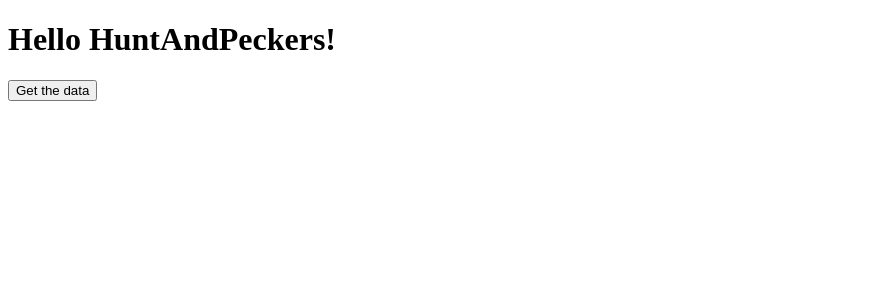
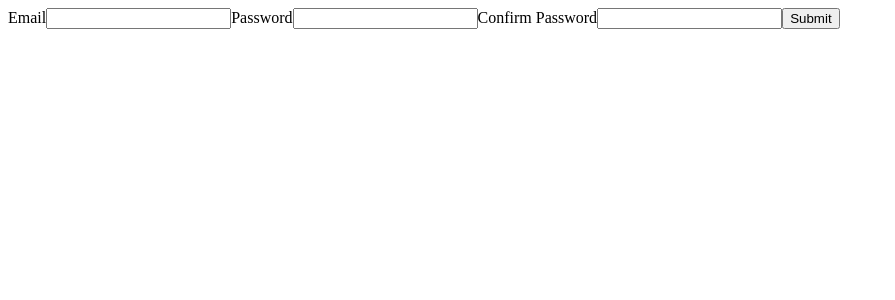
Before and after one commit to Clanhouse/project-autoapplynet, a React (Create React App) app in the folder frontend/: page /auth in a window 1280 px wide. Shown: the top 300 px of the page, without its empty margins (0-895 px from the left). Built offline with nearby package versions, Linux system fonts and the light colour scheme.

Commit message:
added react-formik and validation
added initial route /auth and simple form with validation

```diff
--- a/frontend/package.json
+++ b/frontend/package.json
@@ -5,6 +5,7 @@
   "dependencies": {
     "@reduxjs/toolkit": "^1.6.1",
     "axios": "^0.21.3",
+    "formik": "^2.2.9",
     "react": "^17.0.2",
     "react-dom": "^17.0.2",
     "react-redux": "^7.2.4",
@@ -20,6 +21,8 @@
     "@types/node": "^12.0.0",
     "@types/react": "^17.0.0",
     "@types/react-dom": "^17.0.0",
+    "@types/react-router-dom": "^5.1.8",
+    "@types/styled-components": "^5.1.14",
     "json-server": "^0.16.3",
     "react-scripts": "4.0.3",
     "typescript": "^4.1.2"
--- a/frontend/src/components/App/App.tsx
+++ b/frontend/src/components/App/App.tsx
@@ -1,7 +1,20 @@
 import Home from "../Home/Home";
+import Auth from "../Auth/Auth";
+import { BrowserRouter as Router, Switch, Route } from "react-router-dom";
 
 function App() {
-  return <Home />;
+  return (
+    <Router>
+      <Switch>
+        <Route path="/" exact>
+          <Home />
+        </Route>
+        <Route path="/auth" exact>
+          <Auth />
+        </Route>
+      </Switch>
+    </Router>
+  );
 }
 
 export default App;
--- /dev/null
+++ b/frontend/src/components/Auth/Auth.tsx
@@ -0,0 +1,65 @@
+import React from "react";
+import { useFormik } from "formik";
+import {validate} from "./validation"
+
+
+
+const Auth = () => {
+  const formik = useFormik({
+    initialValues: {
+      email: "",
+      password: "",
+      confirmPassword: "",
+    },
+    validate,
+    onSubmit: (values) => {
+      alert(JSON.stringify(values, null, 2));
+    },
+  });
+  return (
+    <form onSubmit={formik.handleSubmit}>
+      <label htmlFor="email">Email</label>
+      <input
+        id="email"
+        name="email"
+        type="email"
+        onChange={formik.handleChange}
+        onBlur={formik.handleBlur}
+        value={formik.values.email}
+      />
+      {formik.touched.email && formik.errors.email ? (
+        <div>{formik.errors.email}</div>
+      ) : null}
+
+      <label htmlFor="password">Password</label>
+      <input
+        id="password"
+        name="password"
+        type="password"
+        onChange={formik.handleChange}
+        onBlur={formik.handleBlur}
+        value={formik.values.password}
+      />
+      {formik.touched.password && formik.errors.password ? (
+        <div>{formik.errors.password}</div>
+      ) : null}
+
+      <label htmlFor="email">Confirm Password</label>
+      <input
+        id="confirmPassword"
+        name="confirmPassword"
+        type="password"
+        onChange={formik.handleChange}
+        onBlur={formik.handleBlur}
+        value={formik.values.confirmPassword}
+      />
+      {formik.touched.confirmPassword && formik.errors.confirmPassword ? (
+        <div>{formik.errors.confirmPassword}</div>
+      ) : null}
+
+      <button type="submit">Submit</button>
+    </form>
+  );
+};
+
+export default Auth;
--- /dev/null
+++ b/frontend/src/components/Auth/validation.ts
@@ -0,0 +1,35 @@
+export type Values = {
+  email: string;
+  password: string;
+  confirmPassword: string;
+};
+
+export type Errors = {
+  email?: string;
+  password?: string;
+  confirmPassword?: string;
+};
+
+export const validate = (values: Values) => {
+  const errors: Errors = {};
+
+  if (!values.email) {
+    errors.email = "Required";
+  } else if (!/^[A-Z0-9._%+-]+@[A-Z0-9.-]+\.[A-Z]{2,4}$/i.test(values.email)) {
+    errors.email = "Invalid email address";
+  }
+
+  if (!values.password) {
+    errors.password = "Required";
+  } else if (values.password.length < 6) {
+    errors.password = "Must be 6 characters long";
+  }
+
+  if (!values.confirmPassword) {
+    errors.confirmPassword = "Required";
+  } else if (values.confirmPassword !== values.password) {
+    errors.confirmPassword = "Password must by equal";
+  }
+
+  return errors;
+};
```
Also changed, not shown: 2 other files (tests, documents, lock files or other folders).
